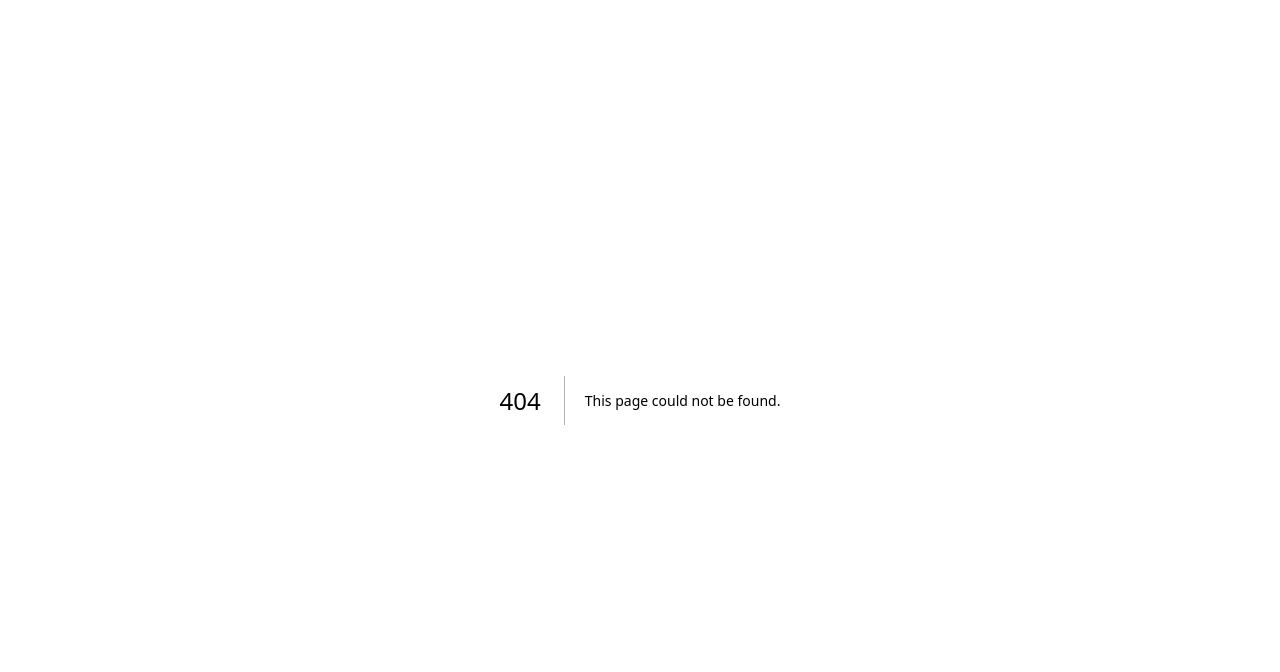
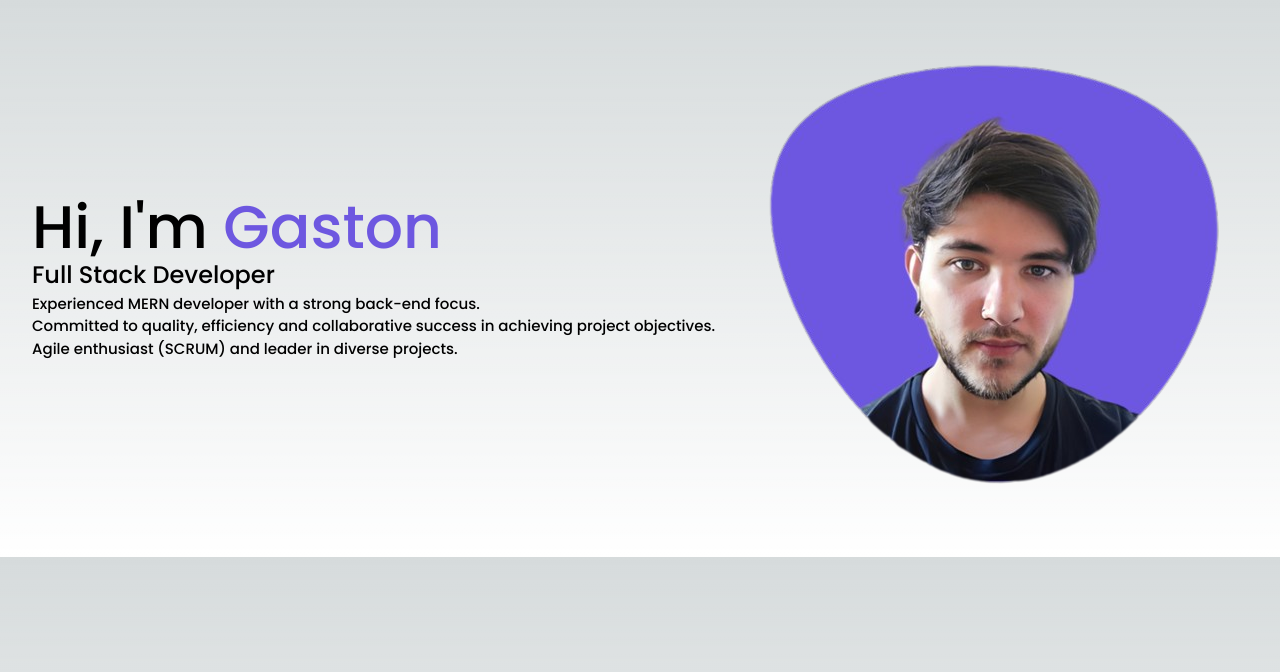
Before and after one commit to gastonvalles/Portfolio, a Next.js app: page /sections/intro in a window 1280 px wide. Before the commit this address had no page. Shown: the top 672 px of the page. Built offline with nearby package versions, Linux system fonts and the light colour scheme.

Commit message:
Cambios a la navbar, agregue componente Intro y agregue las imagenes

```diff
--- a/src/app/components/navbar/page.tsx
+++ b/src/app/components/navbar/page.tsx
@@ -2,7 +2,7 @@
 
 import React, { useState } from 'react'
 import Image from 'next/image'
-import logo from '../../favicon.ico'
+import logo from '../img/Logo.png'
 
 export default function Navbar () {
   const [isMenuOpen, setIsMenuOpen] = useState(false)
@@ -17,7 +17,7 @@ export default function Navbar () {
         <a href='/' className='flex items-center hover:transform hover:scale-110 transition duration-150'>
           <Image
             src={logo}
-            className='h-50 mr-3'
+            className='h-50 mr-3 shadow-lg rounded-lg hover:shadow-light-purple'
             alt='Logo'
             width={100}
             height={100}
@@ -55,11 +55,11 @@ export default function Navbar () {
             isMenuOpen ? 'block' : 'hidden'
             } items-center justify-between w-full md:flex md:w-auto md:order-1`}
         >
-          <ul className='flex flex-col p-4 md:p-0 mt-4 font-medium border border-none rounded-lg bg-transparent md:flex-row md:space-x-8 md:mt-0 md:border-0 md:bg-transparent dark:bg-transparent md:dark:bg-transparent dark:border-none'>
+          <ul className='flex flex-col p-4 md:p-0 mt-4 text-base font-sans font-medium border border-none rounded-lg bg-transparent md:flex-row md:space-x-8 md:mt-0 md:border-0 md:bg-transparent dark:bg-transparent md:dark:bg-transparent dark:border-none'>
             <li>
               <a
-                href='/about'
-                className='block py-2 pl-3 pr-4 text-white bg-light-purple rounded md:bg-transparent md:text-light-purple md:p-0 md:dark:text-light-purple hover:transform hover:scale-110 transition duration-150'
+                href='#about'
+                className='block py-2 pl-3 pr-4 text-gray-900 hover:bg-gray-100 md:hover:bg-transparent md:hover:text-light-purple md:p-0 md:dark:hover:text-light-purple dark:text-white dark:hover:bg-gray-700 dark:hover:text-white md:dark:hover:bg-transparent dark:border-gray-700 hover:transform hover:scale-110 transition duration-150'
                 aria-current='page'
               >
                 About Me
@@ -67,15 +67,15 @@ export default function Navbar () {
             </li>
             <li>
               <a
-                href='/projects'
-                className='block py-2 pl-3 pr-4 text-gray-900 rounded hover:bg-gray-100 md:hover:bg-transparent md:hover:text-light-purple md:p-0 md:dark:hover:text-light-purple dark:text-white dark:hover:bg-gray-700 dark:hover:text-white md:dark:hover:bg-transparent dark:border-gray-700 hover:transform hover:scale-110 transition duration-150'
+                href='#projects'
+                className='block py-2 pl-3 pr-4 text-gray-900 hover:bg-gray-100 md:hover:bg-transparent md:hover:text-light-purple md:p-0 md:dark:hover:text-light-purple dark:text-white dark:hover:bg-gray-700 dark:hover:text-white md:dark:hover:bg-transparent dark:border-gray-700 hover:transform hover:scale-110 transition duration-150'
               >
                 Projects
               </a>
             </li>
             <li>
               <a
-                href='/skills'
+                href='#skills'
                 className='block py-2 pl-3 pr-4 text-gray-900 rounded hover:bg-gray-100 md:hover:bg-transparent md:hover:text-light-purple md:p-0 dark:text-white md:dark:hover:light-purple dark:hover:bg-gray-700 dark:hover:text-white md:dark:hover:bg-transparent dark:border-gray-700 hover:transform hover:scale-110 transition duration-150'
               >
                 Skills
--- a/src/app/globals.css
+++ b/src/app/globals.css
@@ -1,3 +1,18 @@
+@import url("https://fonts.googleapis.com/css2?family=Poppins:wght@400;500;600&display=swap");
+
+:root {
+  --body-font: "Poppins", sans-serif;
+  --big-font-size: 2rem;
+  --h1-font-size: 1.5rem;
+  --h2-font-size: 1.25rem;
+  --h3-font-size: 1.125rem;
+  --normal-font-size: 0.938rem;
+  --small-font-size: 0.813rem;
+  --smaller-font-size: 0.75rem;
+  --font-medium: 500;
+  --font-semi-bold: 600;
+}
+
 @tailwind base;
 @tailwind components;
 @tailwind utilities;
@@ -11,8 +26,8 @@
 @media (prefers-color-scheme: dark) {
   :root {
     --foreground-rgb: 255, 255, 255;
-    --background-start-rgb: 0, 0, 0;
-    --background-end-rgb: 0, 0, 0;
+    --background-start-rgb: 15, 15, 15;
+    --background-end-rgb: 15, 15, 15;
   }
 }
 
@@ -24,4 +39,7 @@ body {
       rgb(var(--background-end-rgb))
     )
     rgb(var(--background-start-rgb));
+
+  font-family: var(--body-font);
+  font-size: var(--normal-font-size);
 }
--- a/src/app/layout.tsx
+++ b/src/app/layout.tsx
@@ -12,6 +12,7 @@ export const metadata: Metadata = {
 export default function RootLayout ({
   children
 }: {
+  // eslint-disable-next-line no-undef
   children: React.ReactNode
 }) {
   return (
--- a/src/app/page.tsx
+++ b/src/app/page.tsx
@@ -1,9 +1,11 @@
 import Navbar from './components/navbar/page'
+import Intro from './sections/intro/page'
 
 export default function Home () {
   return (
     <main className='w-full flex flex-col flex-grow justify-center items-center gap-20 mb-10'>
       <Navbar />
+      <Intro />
     </main>
   )
 }
--- /dev/null
+++ b/src/app/sections/intro/page.tsx
@@ -0,0 +1,27 @@
+import Image from 'next/image'
+import blob from '../../components/img/blob.png'
+
+export default function Intro () {
+  return (
+    <div className='max-w-screen-xl flex flex-wrap items-center justify-between mx-auto p-8'>
+      <section className='text-base font-sans font-medium'>
+        <h1 className='text-6xl text-semibold'>
+          Hi, I'm <span className='text-6xl text-light-purple'>Gaston</span>
+        </h1>
+        <h2 className='text-xl text-medium'>Full Stack Developer</h2>
+        <p>
+          Experienced MERN developer with a strong back-end focus.<br />
+          Committed to quality, efficiency and collaborative success in achieving project objectives. <br />
+          Agile enthusiast (SCRUM) and leader in diverse projects.
+        </p>
+      </section>
+      <section>
+        <Image
+          className='home__blob-img'
+          src={blob}
+          alt='Gaston Valles blob'
+        />
+      </section>
+    </div>
+  )
+}
--- a/tailwind.config.js
+++ b/tailwind.config.js
@@ -1,12 +1,3 @@
-/** @type {import('tailwindcss').Config} */
-module.exports = {
-  content: [],
-  theme: {
-    extend: {}
-  },
-  plugins: []
-}
-/** @type {import('tailwindcss').Config} */
 module.exports = {
   content: [
     './src/pages/**/*.{js,ts,jsx,tsx,mdx}',
@@ -15,13 +6,31 @@ module.exports = {
   ],
   theme: {
     extend: {
+      fontFamily: {
+        sans: ['Poppins', 'sans-serif']
+      },
+      fontSize: {
+        '2xl': '2rem',
+        xl: '1.5rem',
+        lg: '1.25rem',
+        md: '1.125rem',
+        base: '0.938rem',
+        sm: '0.813rem',
+        xs: '0.75rem'
+      },
+      fontWeight: {
+        medium: 500,
+        semibold: 600
+      },
       backgroundImage: {
         'gradient-radial': 'radial-gradient(var(--tw-gradient-stops))',
         'gradient-conic':
           'conic-gradient(from 180deg at 50% 50%, var(--tw-gradient-stops))'
       },
       colors: {
-        'light-purple': '#6e57e0'
+        'dark-gray': '#0F0F0F',
+        'light-gray': '#1B1C1E',
+        'light-purple': '#6D57E0'
       }
     }
   },
```
Also changed, not shown: tailwind.config.ts (+5 -5 lines), src/app/components/img/Logo.png (added), src/app/components/img/blob.png (added).
